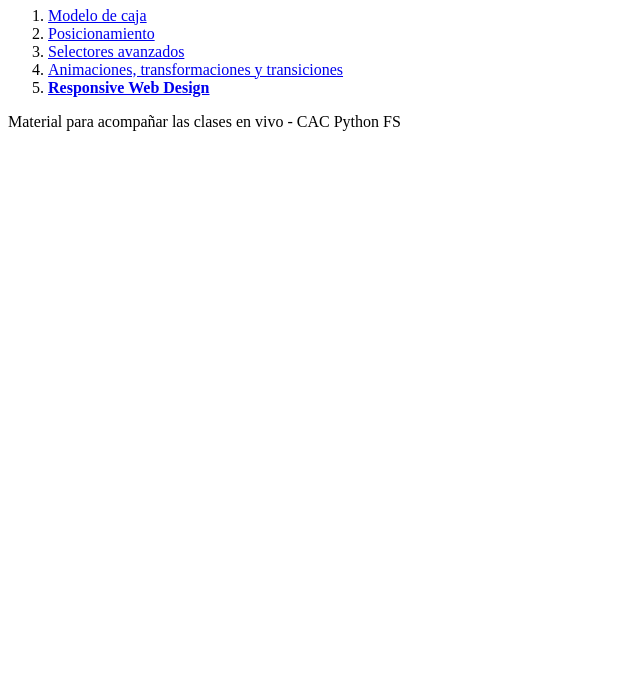
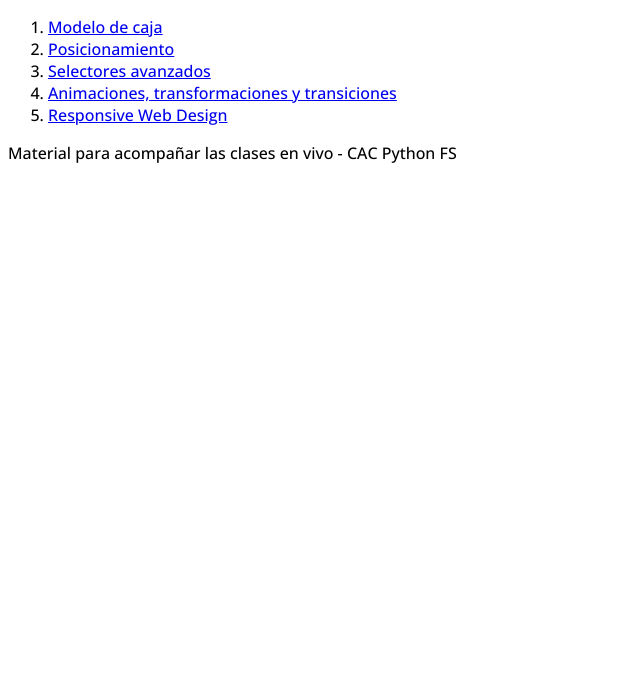
Before and after one commit to LauCabraro80/Despliegue-CAC246261, a plain HTML site: page plantillas/index.html in a window 1280 px wide. Shown: the part 114-800 px from the top of the page, without its empty margins (0-640 px from the left). Drawn offline with nearby package versions, Linux system fonts and the light colour scheme.

Commit message:
Modifique estilos css

```diff
--- /dev/null
+++ b/plantillas/css/estilos.css
@@ -0,0 +1,11 @@
+@import url('https://fonts.googleapis.com/css2?family=Open+Sans:ital,wght@0,300..800;1,300..800&display=swap');
+
+
+*{
+    font-family: "Open Sans", sans-serif;
+    font-optical-sizing: auto;
+    font-weight: 500;
+    font-style: normal;
+    font-variation-settings:"wdth" 100;
+
+}
--- a/plantillas/index.html
+++ b/plantillas/index.html
@@ -3,7 +3,7 @@
 <head>
     <meta charset="UTF-8">
     <meta name="viewport" content="width=device-width, initial-scale=1.0">
-    <link rel="stylesheet" href="./css/estilo.css">
+    <link rel="stylesheet" href="./css/estilos.css">
     <title>CSS - Unidad 2</title>
 </head>
 <body>
```
